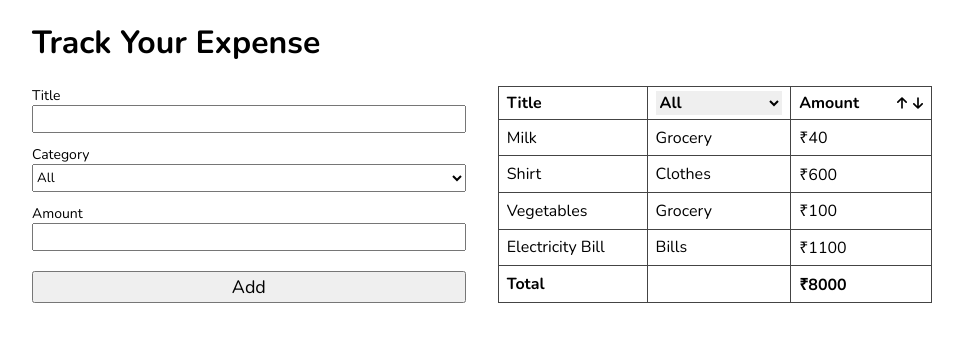
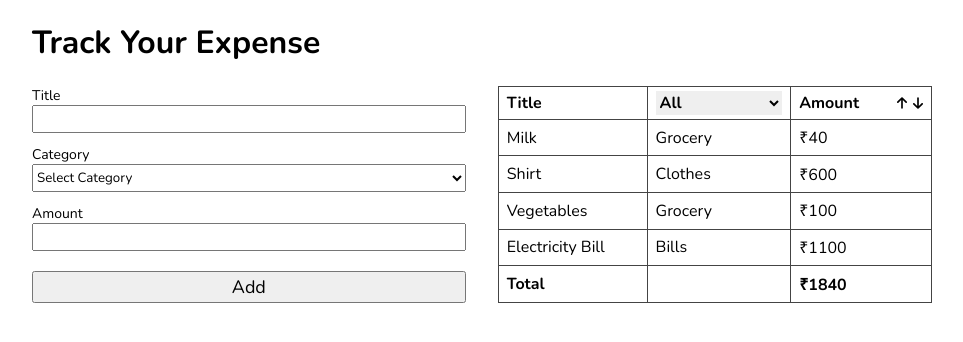
Before and after one commit to ashish-kumardev/expense-tracker-react.js, a React (Vite) app: page / in a window 1280 px wide. Shown: the top 342 px of the page, without its empty margins (158-1121 px from the left). Built offline with nearby package versions, Linux system fonts and the light colour scheme.

Commit message:
add field in table using new FormData() method & show totalAmount also

```diff
--- a/src/App.jsx
+++ b/src/App.jsx
@@ -1,14 +1,17 @@
 import ExpenseForm from "./components/ExpenseForm";
 import ExpenseTable from "./components/ExpenseTable";
 import "./App.css";
+import { useState } from "react";
+import ExpenseData from '../ExpenseData'
 
 function App() {
+  const [expense, setExpense] = useState(ExpenseData)
   return (
     <main>
       <h1>Track Your Expense</h1>
       <div className="expense-tracker">
-        <ExpenseForm />
-        <ExpenseTable />
+        <ExpenseForm setExpense = {setExpense}/>
+        <ExpenseTable expense = {expense}/>
         <div className="context-menu">
           <div>Edit</div>
           <div>Delete</div>
--- a/src/components/ExpenseForm.jsx
+++ b/src/components/ExpenseForm.jsx
@@ -1,16 +1,29 @@
 import React from "react";
 
-export default function ExpenseForm() {
+export default function ExpenseForm({setExpense}) {
+  function handleSubmit(e) {
+    e.preventDefault();
+    const formData = new FormData(e.target);
+    const data = {}
+    for (const [key, value] of formData.entries()) {
+      data[key] = value
+    }
+
+    setExpense(prev => [...prev, {
+      ...data,
+      id : crypto.randomUUID()
+    }])
+  }
   return (
-    <form className="expense-form">
+    <form className="expense-form" onSubmit={handleSubmit}>
       <div className="input-container">
         <label htmlFor="title">Title</label>
-        <input id="title" name="title"/>
+        <input id="title" name="title" />
       </div>
       <div className="input-container">
         <label htmlFor="category">Category</label>
         <select id="category" name="category">
-          <option hidden>All</option>
+          <option hidden>Select Category</option>
           <option value="Grocery">Grocery</option>
           <option value="Clothes">Clothes</option>
           <option value="Bills">Bills</option>
@@ -20,7 +33,7 @@ export default function ExpenseForm() {
       </div>
       <div className="input-container">
         <label htmlFor="amount">Amount</label>
-        <input id="amount" name="amount"/>
+        <input id="amount" name="amount" />
       </div>
       <button className="add-btn">Add</button>
     </form>
--- a/src/components/ExpenseTable.jsx
+++ b/src/components/ExpenseTable.jsx
@@ -1,7 +1,7 @@
 import React from "react";
-import ExpenseData from "../../ExpenseData";
 
-export default function ExpenseTable() {
+export default function ExpenseTable({ expense }) {
+  let totalAmount = 0;
   return (
     <table className="expense-table">
       <thead>
@@ -43,17 +43,24 @@ export default function ExpenseTable() {
         </tr>
       </thead>
       <tbody>
-        {ExpenseData.map(({id, title, category, amount}) => (
+        {expense.map(({ id, title, category, amount }) => {
+          totalAmount += +amount;
+          return (
             <tr key={id}>
               <td>{title}</td>
               <td>{category}</td>
               <td>₹{amount}</td>
             </tr>
-        ))}
+          );
+        })}
         <tr>
-            <td><b>Total</b></td>
+          <td>
+            <b>Total</b>
+          </td>
           <td></td>
-            <td><b>₹{8000}</b></td>
+          <td>
+            <b>₹{totalAmount}</b>
+          </td>
         </tr>
       </tbody>
     </table>
```
Lines whose indentation alone changed are shown as unchanged.
